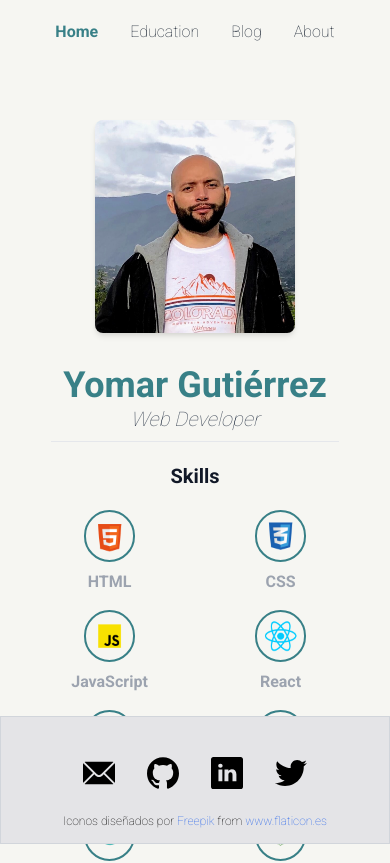
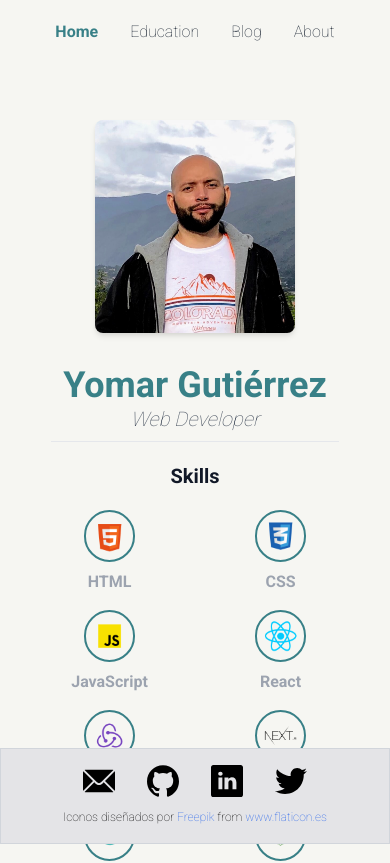
Before and after one commit to yomarguti/portfolio, a Next.js app: page / in a window 390 px wide. Shown: the top 863 px of the page. Built offline with nearby package versions, Linux system fonts and the light colour scheme.

Commit message:
Cambio de tamaño del footer en smartphones

```diff
--- a/components/Footer.js
+++ b/components/Footer.js
@@ -2,8 +2,8 @@ import React from 'react';
 
 const Footer = () => {
   return (
-    <footer className="fixed bottom-0 flex flex-col items-center w-full h-32 pt-10 pb-2 border border-gray-300 bg-neutral">
-      <ul className="flex justify-center pb-6">
+    <footer className="fixed bottom-0 flex flex-col items-center w-full h-24 pt-4 pb-2 border border-gray-300 sm:h-32 sm:pt-10 bg-neutral">
+      <ul className="flex justify-center pb-3 sm:pb-6">
         <li className="px-4 sm:px-6 md:px-9">
           <a href="mailto:yomar.guti@gmail.com" target="_blank">
             <img src="/correo.svg" alt="Correo electronico" />
```
